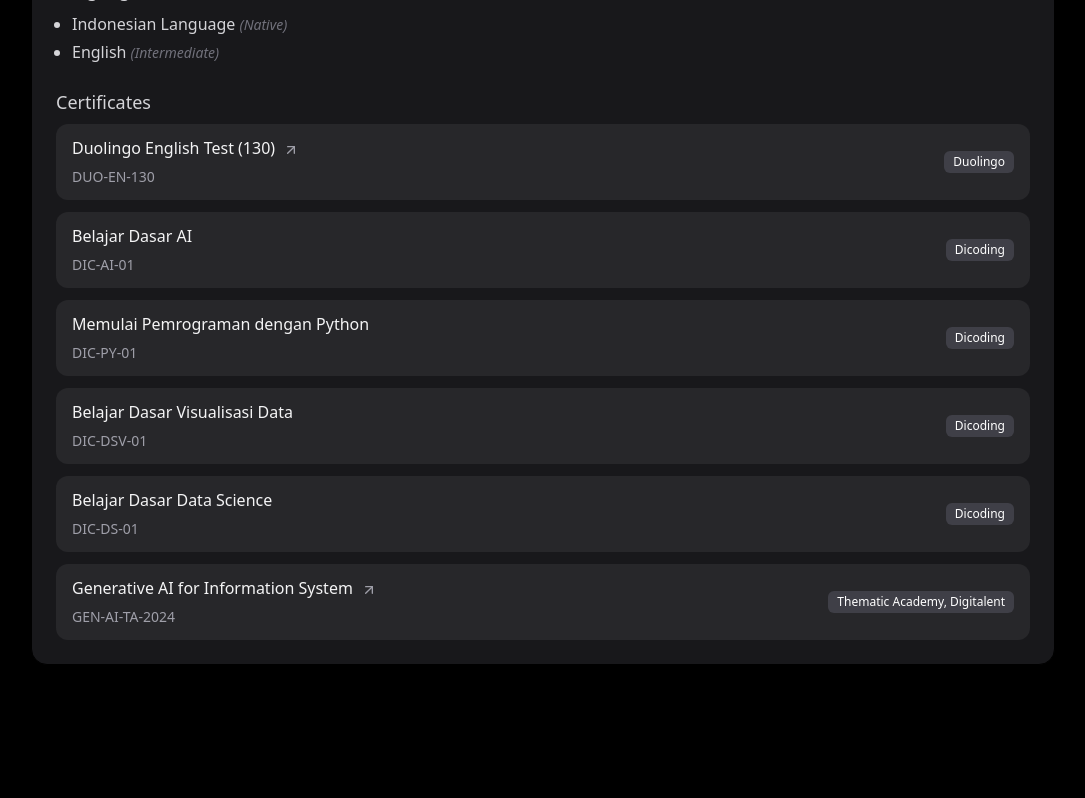
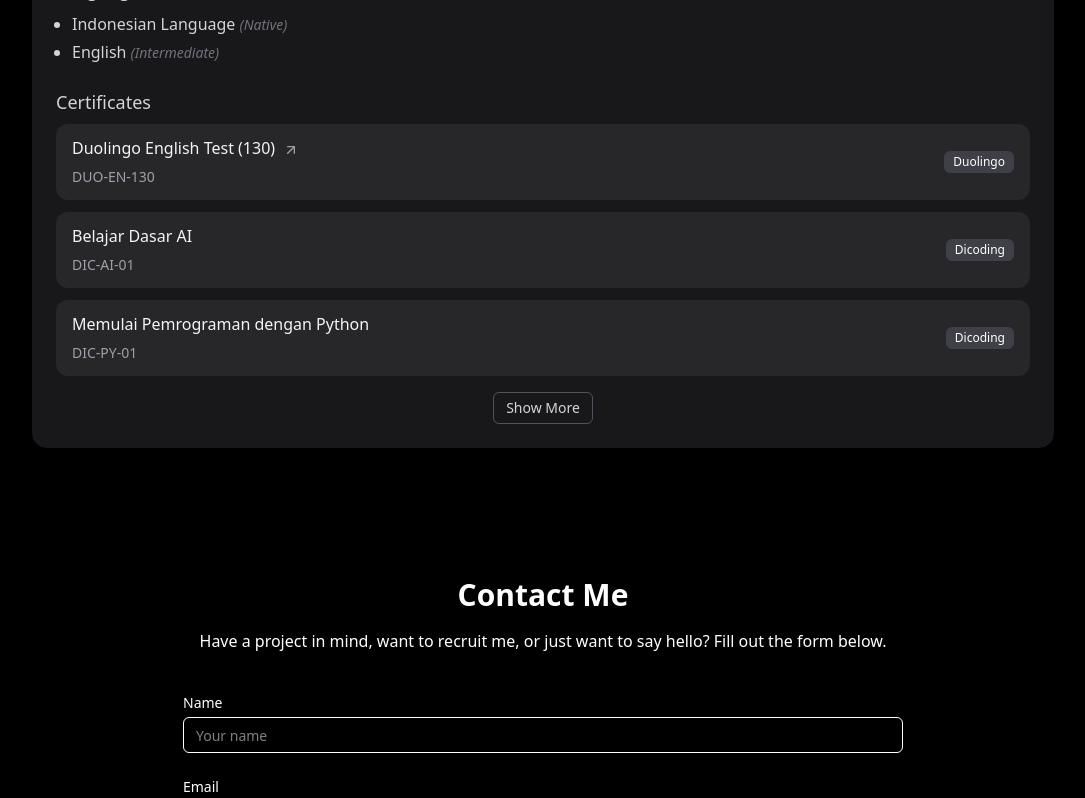
Before and after one commit to hwasyui/portofolio, a React (Vite) app: page / in a window 1280 px wide. Shown: the part 5525-6323 px from the top of the page, without its empty margins (97-1182 px from the left). Built offline with nearby package versions, Linux system fonts and the light colour scheme.

Commit message:
Slicing the certificates, only showing 3 unless Show More

```diff
--- a/src/components/others.jsx
+++ b/src/components/others.jsx
@@ -1,12 +1,21 @@
-import React from "react";
+import React, { useState } from "react";
 import data from "../data/others.json";
 import { Badge } from "@/components/ui/badge";
 import { ArrowUpRight } from "lucide-react";
+import { Button } from "@/components/ui/button"; // Assuming you use a Button component
 
 const Others = () => {
+  const [showAll, setShowAll] = useState(false);
+
+  const visibleCertificates = showAll
+    ? data.certificates
+    : data.certificates.slice(0, 3);
+
   return (
     <div className="w-full p-4 md:p-6 bg-white border-black border-1 dark:bg-zinc-900 rounded-2xl shadow-md space-y-6">
       <h2 className="text-2xl font-semibold text-zinc-800 dark:text-zinc-100">Others</h2>
+
+      {/* Languages */}
       <div>
         <h3 className="text-lg font-medium text-zinc-700 dark:text-zinc-300 mb-2">Languages</h3>
         <ul className="space-y-1 pl-4 list-disc">
@@ -19,10 +28,11 @@ const Others = () => {
         </ul>
       </div>
 
+      {/* Certificates */}
       <div>
         <h3 className="text-lg font-medium text-zinc-700 dark:text-zinc-300 mb-2">Certificates</h3>
         <ul className="space-y-3">
-          {data.certificates.map((cert, idx) => (
+          {visibleCertificates.map((cert, idx) => (
             <li
               key={idx}
               className="group flex flex-col md:flex-row md:items-center md:justify-between bg-zinc-50 dark:bg-zinc-800 px-4 py-3 rounded-xl transition-all duration-200 hover:shadow-md hover:bg-zinc-100 dark:hover:bg-zinc-700"
@@ -49,6 +59,18 @@ const Others = () => {
             </li>
           ))}
         </ul>
+        {data.certificates.length > 3 && (
+          <div className="mt-4 text-center">
+            <Button
+              variant="outline"
+              size="sm"
+              className="text-sm text-zinc-700 dark:text-zinc-300 border-zinc-300 dark:border-zinc-600 hover:bg-zinc-100 dark:hover:bg-zinc-700"
+              onClick={() => setShowAll(!showAll)}
+            >
+              {showAll ? "Show Less" : "Show More"}
+            </Button>
+          </div>
+        )}
       </div>
     </div>
   );
```
